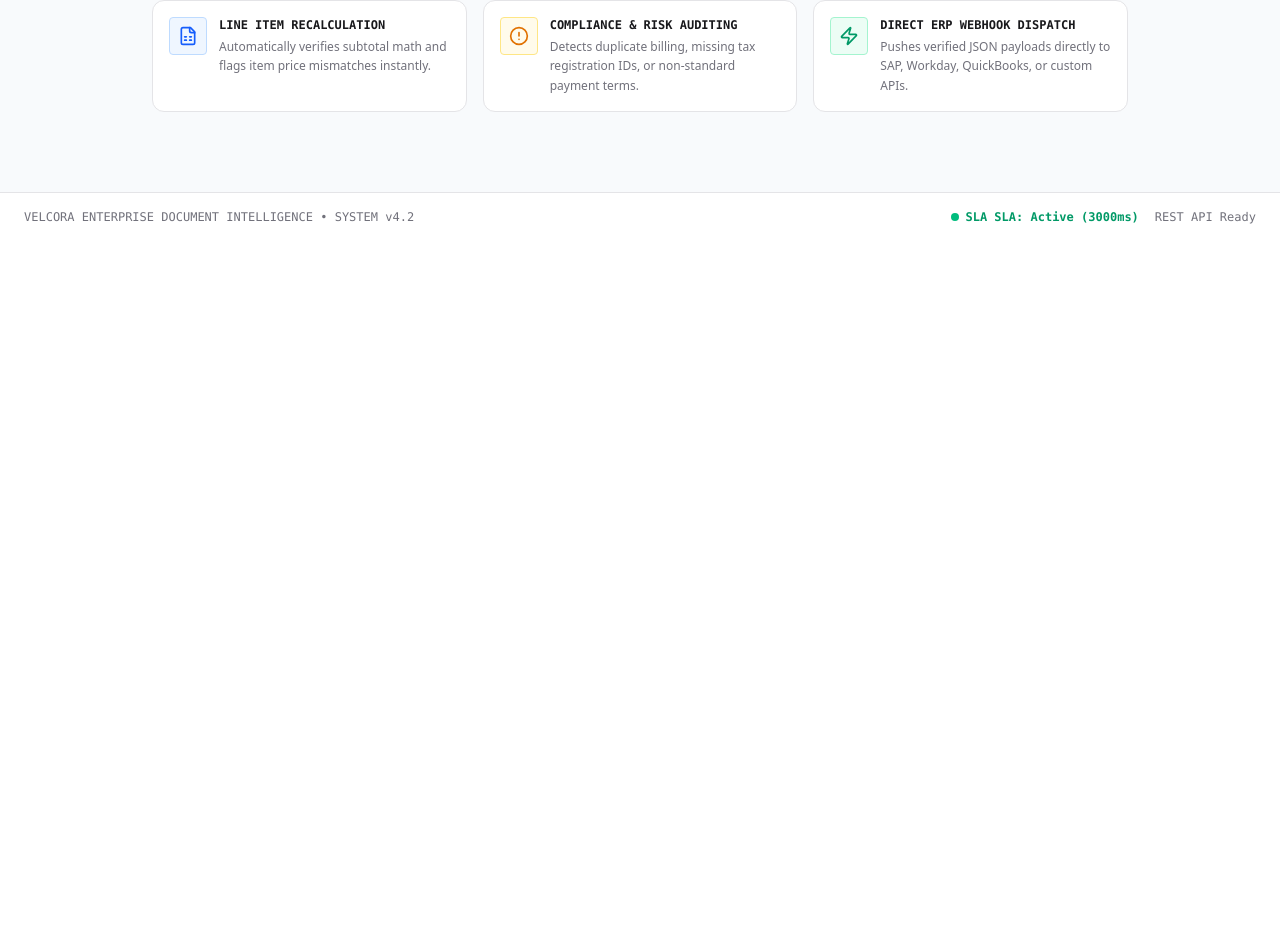
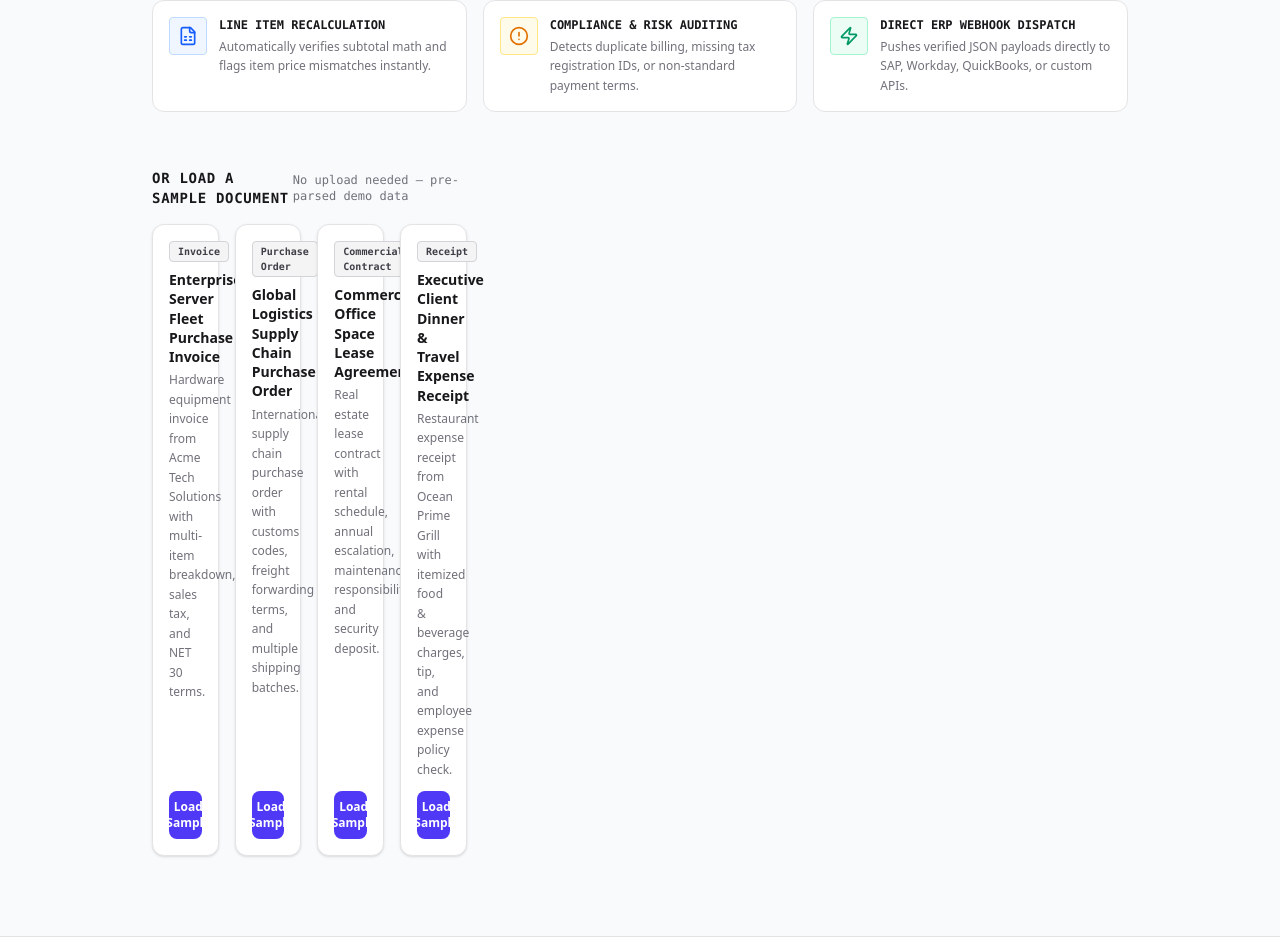
Before and after one commit to VELCORA/velcora-enterprise--doc---P6, a React (Vite) app: page / in a window 1280 px wide. Shown: the part 700-1652 px from the top of the page. Before the commit the page ends 941 px from the top, so only its background shows below. Built offline with nearby package versions, Linux system fonts and the light colour scheme; no server answers.

Commit message:
Fix broken AI + wire samples: real Gemini 2.5-flash model, sample library UI, honest webhook label, rename package, drop unused deps

```diff
--- a/package.json
+++ b/package.json
@@ -1,5 +1,5 @@
 {
-  "name": "react-example",
+  "name": "velcora-enterprise-document-processing",
   "private": true,
   "version": "0.0.0",
   "type": "module",
@@ -18,10 +18,8 @@
     "dotenv": "^17.2.3",
     "express": "^4.21.2",
     "lucide-react": "^0.546.0",
-    "motion": "^12.23.24",
     "react": "^19.0.1",
     "react-dom": "^19.0.1",
-    "recharts": "^3.10.1",
     "vite": "^6.2.3"
   },
   "devDependencies": {
--- a/server.ts
+++ b/server.ts
@@ -263,7 +263,7 @@
     if (process.env.GEMINI_API_KEY) {
       try {
         const response = await ai.models.generateContent({
-          model: 'gemini-3.6-flash',
+          model: 'gemini-2.5-flash',
           contents: contents.length === 1 ? contents[0].text : { parts: contents },
           config: {
             systemInstruction: systemPrompt,
--- a/src/App.tsx
+++ b/src/App.tsx
@@ -4,7 +4,7 @@
 import { ExtractionProgress } from './components/ExtractionProgress';
 import { StructuredDataViewer } from './components/StructuredDataViewer';
 import { AutomationDashboard } from './components/AutomationDashboard';
-import { ExtractedDocumentData, DocumentType, WebhookLog } from './types';
+import { ExtractedDocumentData, DocumentType, WebhookLog, SampleDocumentTemplate } from './types';
 
 export function App() {
   const [activeTab, setActiveTab] = useState<'intake' | 'extraction' | 'structured' | 'dashboard'>('intake');
@@ -60,6 +60,20 @@
       setActiveTab('intake');
       alert('Error during document processing. Please try again.');
     }
+  };
+
+  // Load a pre-parsed sample directly (works with no API key)
+  const handleLoadSample = (sample: SampleDocumentTemplate) => {
+    setIsProcessing(true);
+    setActiveTab('extraction');
+    setActiveFileName(sample.fileName || sample.title);
+    setActiveTextContent(sample.sampleText);
+    setActiveFileData(undefined);
+    window.setTimeout(() => {
+      setExtractedData(sample.preExtractedData);
+      setIsProcessing(false);
+      setActiveTab('structured');
+    }, 1200);
   };
 
   // Dispatch Webhook Simulation
@@ -129,6 +143,7 @@
           <DocumentUploader
             onProcessDocument={handleProcessDocument}
             isProcessing={isProcessing}
+            onLoadSample={handleLoadSample}
           />
         )}
 
--- a/src/components/DocumentUploader.tsx
+++ b/src/components/DocumentUploader.tsx
@@ -12,7 +12,8 @@
   Layers,
   Wand2,
 } from 'lucide-react';
-import { DocumentType } from '../types';
+import { DocumentType, SampleDocumentTemplate } from '../types';
+import { SAMPLE_DOCUMENTS } from '../data/sampleDocuments';
 
 interface DocumentUploaderProps {
   onProcessDocument: (payload: {
@@ -23,11 +24,13 @@
     documentCategory: DocumentType;
   }) => void;
   isProcessing: boolean;
+  onLoadSample: (sample: SampleDocumentTemplate) => void;
 }
 
 export const DocumentUploader: React.FC<DocumentUploaderProps> = ({
   onProcessDocument,
   isProcessing,
+  onLoadSample,
 }) => {
   const [activeMode, setActiveMode] = useState<'upload' | 'paste' | 'generate'>('upload');
   const [selectedCategory, setSelectedCategory] = useState<DocumentType>('Invoice');
@@ -375,6 +378,39 @@
             </p>
           </div>
         </div>
+
+        {/* Sample Document Library */}
+        <div className="mt-10">
+          <div className="mb-4 flex items-center justify-between">
+            <h3 className="text-sm font-bold font-mono text-zinc-900 dark:text-white uppercase tracking-wider">
+              Or load a sample document
+            </h3>
+            <span className="text-xs text-zinc-500 font-mono">No upload needed — pre-parsed demo data</span>
+          </div>
+          <div className="grid grid-cols-1 sm:grid-cols-2 lg:grid-cols-4 gap-4">
+            {SAMPLE_DOCUMENTS.map((s) => (
+              <div key={s.id} className="bg-white dark:bg-zinc-900 rounded-xl border border-zinc-200 dark:border-zinc-800 p-4 shadow-sm flex flex-col">
+                <span className="self-start px-2 py-0.5 rounded text-[10px] font-mono font-bold bg-zinc-100 dark:bg-zinc-800 text-zinc-700 dark:text-zinc-300 border border-zinc-300 dark:border-zinc-700">
+                  {s.category}
+                </span>
+                <h4 className="mt-2 text-sm font-bold text-zinc-900 dark:text-white leading-snug">
+                  {s.title}
+                </h4>
+                <p className="mt-1 text-xs text-zinc-500 leading-relaxed flex-1">
+                  {s.description}
+                </p>
+                <button
+                  type="button"
+                  onClick={() => onLoadSample(s)}
+                  className="mt-3 flex items-center justify-center gap-1.5 bg-indigo-600 hover:bg-indigo-500 text-white text-xs font-bold py-2 rounded-lg transition-all"
+                >
+                  <FileText className="w-3.5 h-3.5" />
+                  Load Sample
+                </button>
+              </div>
+            ))}
+          </div>
+        </div>
       </div>
     </div>
   );
--- a/src/components/StructuredDataViewer.tsx
+++ b/src/components/StructuredDataViewer.tsx
@@ -689,7 +689,7 @@
                       <span>Dispatch Payload to Enterprise ERP Webhook</span>
                     </h3>
                     <p className="text-xs text-zinc-400 mt-0.5">
-                      Triggers real HTTP POST call with validated JSON schema.
+                      Simulated dispatch — no external system is contacted in this demo.
                     </p>
                   </div>
 
```
Also changed, not shown: 1 other file (tests, documents, lock files or other folders).
